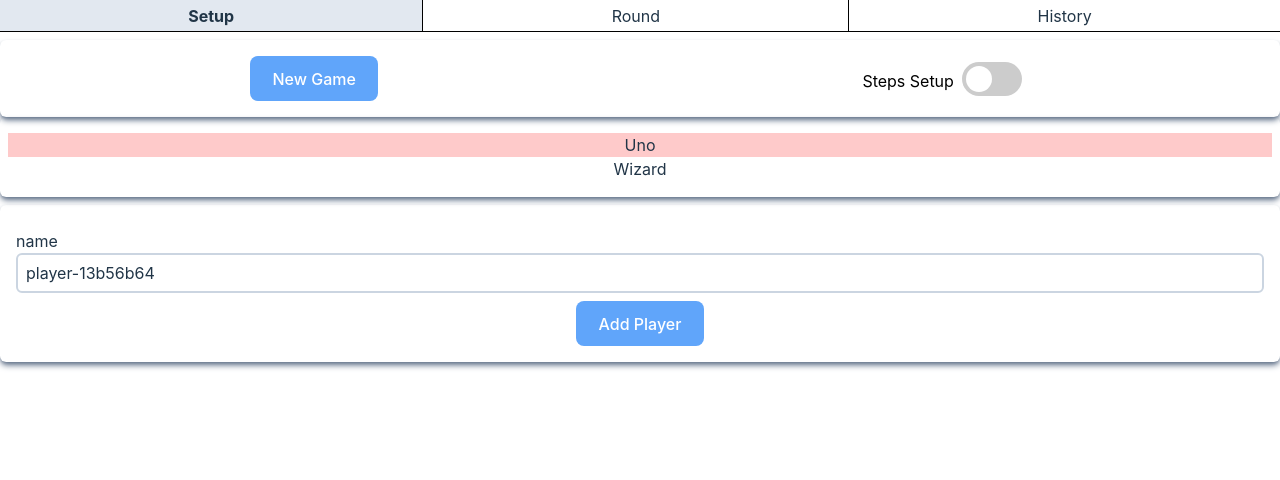
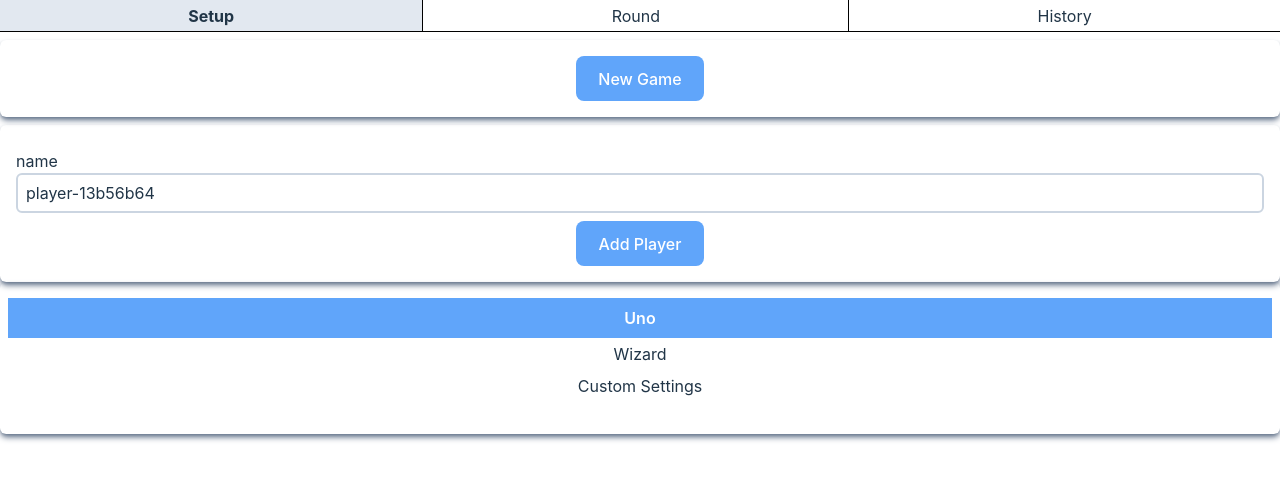
Before and after one commit to maldestor95/score, a Vue app: page / in a window 1280 px wide. Shown: the top 480 px of the page. Built offline with nearby package versions, Linux system fonts and the light colour scheme.

Commit message:
update style for game selection

```diff
--- a/src/components/listSelector.vue
+++ b/src/components/listSelector.vue
@@ -1,7 +1,7 @@
 <template>
   <div>
     <div v-for="item in props.options">
-      <div :class="{ 'bg-red-200': choice == item }" @click="choice = item">
+      <div :class="{ chosen: choice == item }" class="py-1" @click="choice = item">
         {{ item }}
       </div>
     </div>
@@ -18,4 +18,8 @@
 });
 </script>
 
-<style scoped></style>
+<style scoped>
+.chosen {
+  @apply bg-blue-400 text-white font-semibold py-2;
+}
+</style>
--- a/src/pages/wizard/players.vue
+++ b/src/pages/wizard/players.vue
@@ -1,65 +1,13 @@
 <template>
   <div>
     <container>
-      <div
-        class="grid grid-cols-2 md:flex md:justify-around md:flex-wrap items-center gap-y-4"
+      <button
+        class="bg-blue-400 text-white w-32 justify-self-end"
+        @click="store.newGame()"
       >
-        <button
-          class="bg-blue-400 text-white w-32 justify-self-end"
-          @click="store.newGame()"
-        >
-          New Game
-        </button>
-
-        <toggleSwitch
-          v-model="showStepsSetup"
-          class="text-black justify-self-end"
-          @click="
-            store.targetGame = '';
-            PredefinedChoice = '';
-          "
-          >Steps Setup</toggleSwitch
-        >
-      </div>
+        New Game
+      </button>
     </container>
-
-    <container class="shadow-md" v-if="!showStepsSetup">
-      <listSelector
-        :options="store.preDefinedGames"
-        v-model="PredefinedChoice"
-        @update:model-value="store.setGame(PredefinedChoice)"
-      ></listSelector>
-    </container>
-
-    <div class="flex flex-wrap justify-center mt-4" v-if="showStepsSetup">
-      <container class="basis-full md:basis-1/2 pl-4">
-        <defineSteps
-          :steps="store.scoreSteps"
-          @change="
-            (ev) => {
-              store.scoreSteps = ev;
-            }
-          "
-          >ROUND STEPS</defineSteps
-        >
-      </container>
-
-      <container class="basis-full pl-4 md:basis-1/2">
-        <toggleSwitch v-model="store.trackBets" class="text-black justify-self-end"
-          >Bets
-        </toggleSwitch>
-        <defineSteps
-          :steps="store.betSteps"
-          @change="
-            (ev) => {
-              store.betSteps = ev;
-            }
-          "
-          :disabled="!store.trackBets"
-          >BETS STEPS</defineSteps
-        ></container
-      >
-    </div>
 
     <container class="mt-2">
       <div v-if="store.getUsers.length > 0" class="pt-8 mx-2 relative">
@@ -98,6 +46,51 @@
         Add Player
       </button>
     </container>
+
+    <container class="shadow-md" v-if="!showStepsSetup">
+      <listSelector
+        :options="[...store.preDefinedGames, 'Custom Settings']"
+        v-model="PredefinedChoice"
+        @update:model-value="store.setGame(PredefinedChoice)"
+      ></listSelector>
+
+      <div
+        class="flex flex-wrap justify-center mt-4 scale-0 transition delay-150 duration-300 ease-out scale-x-100"
+        :class="{
+          'scale-y-100': store.targetGame == 'Custom Settings',
+          'h-0': store.targetGame != 'Custom Settings',
+        }"
+      >
+        <container class="basis-full md:basis-1/2 pl-4">
+          <defineSteps
+            :steps="store.scoreSteps"
+            :disabled="false"
+            @change="
+              (ev) => {
+                store.scoreSteps = ev;
+              }
+            "
+            >ROUND STEPS</defineSteps
+          >
+        </container>
+
+        <container class="basis-full pl-4 md:basis-1/2">
+          <toggleSwitch v-model="store.trackBets" class="text-black justify-self-end"
+            >Bets
+          </toggleSwitch>
+          <defineSteps
+            :steps="store.betSteps"
+            @change="
+              (ev) => {
+                store.betSteps = ev;
+              }
+            "
+            :disabled="!store.trackBets"
+            >BETS STEPS</defineSteps
+          ></container
+        >
+      </div>
+    </container>
   </div>
 </template>
 
@@ -110,7 +103,7 @@
 import listSelector from "../../components/listSelector.vue";
 
 const store = useScoreStore();
-const PredefinedChoice = ref(store.preDefinedGames[0]);
+const PredefinedChoice = ref(store.targetGame);
 const showStepsSetup = ref(false);
 
 const deleteU = (userId: number) => {
--- a/src/pages/wizard/store.ts
+++ b/src/pages/wizard/store.ts
@@ -7,7 +7,7 @@
     trackBets: boolean
     scoreSteps: number[]
     betSteps: number[]
-    targetGame?: string
+    targetGame: string
 }
 
 export type UserInfo = {
@@ -29,6 +29,7 @@
         trackBets: false,
         scoreSteps: [1, 5, 10],
         betSteps: [1, 2, 5, 10],
+        targetGame: 'Uno'
     }
 }
 
@@ -98,6 +99,14 @@
                 this.betSteps = targetGame.betSteps
                 this.trackBets = targetGame.betSteps.length > 0
                 this.targetGame = gameName
+                updateLocalStorage(this.$state)
+            }
+            if (gameName == 'Custom Settings') {
+                this.scoreSteps = this.scoreSteps
+                this.betSteps = this.betSteps
+                this.trackBets = false
+                this.targetGame = gameName
+                updateLocalStorage(this.$state)
             }
         },
         addUser() {
```
